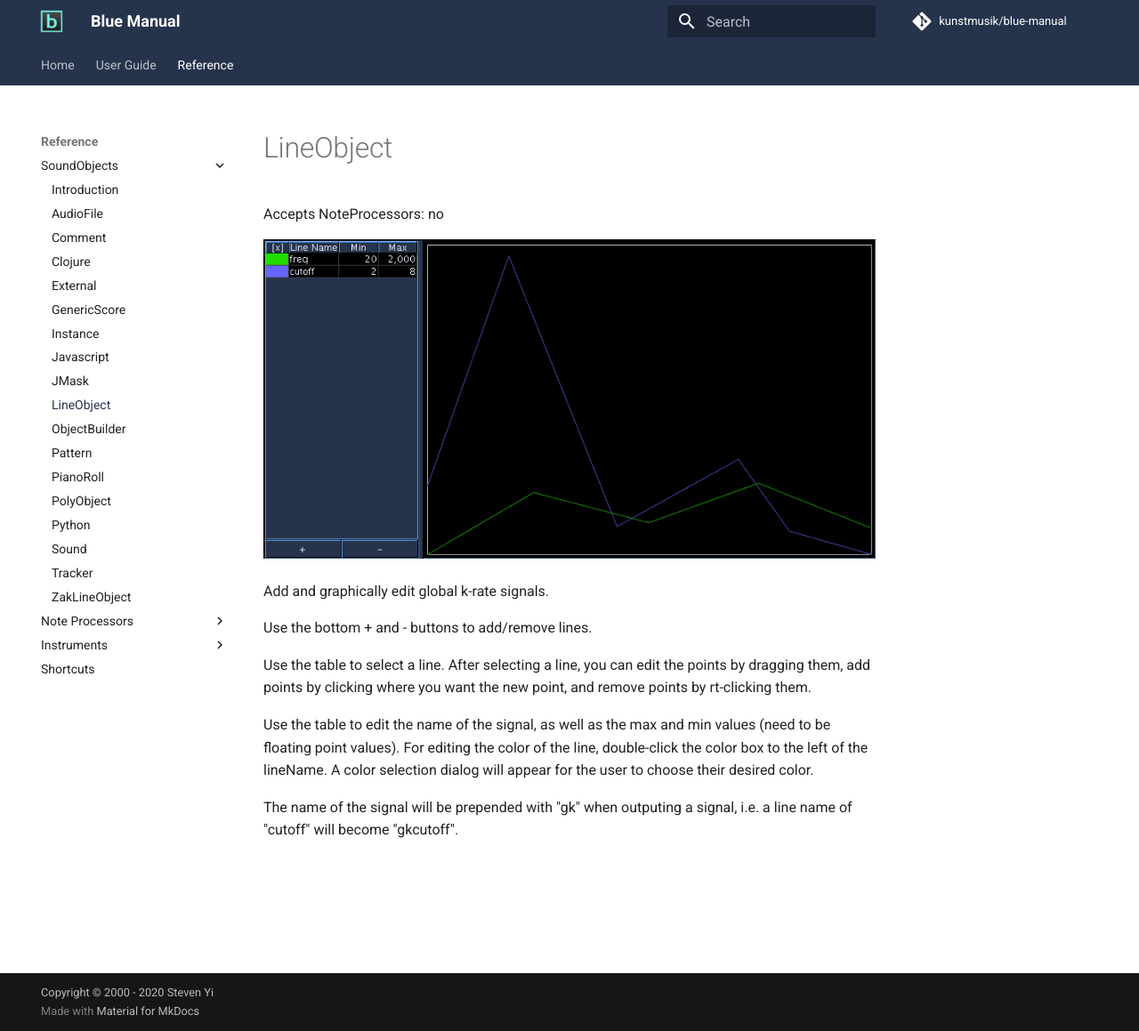
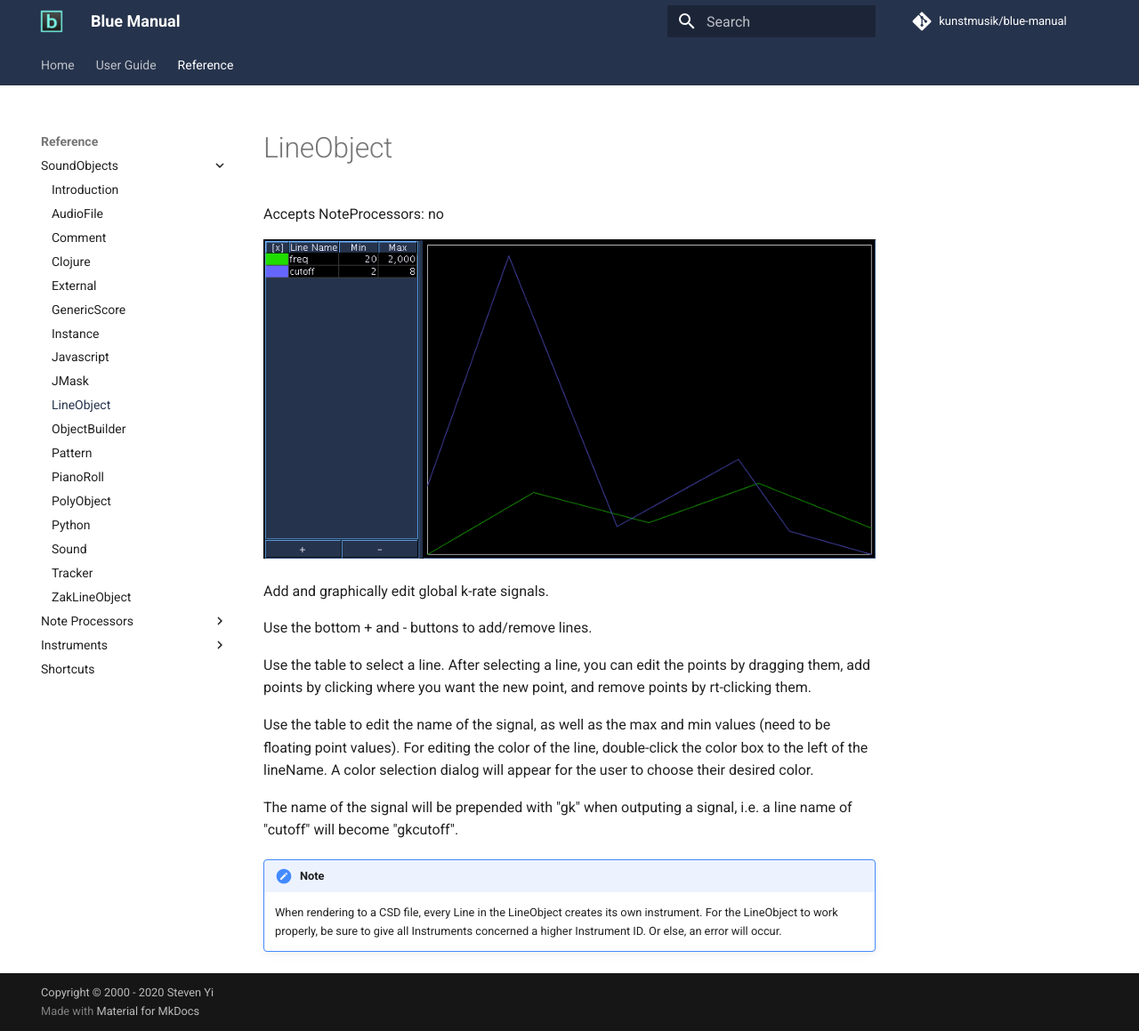
Before and after one commit to kunstmusik/blue-manual, an MkDocs documentation site: the page built from docs/users/reference/soundObjects/lineObject.md, in a window 1280 px wide and 1159 px high. Shown: the whole window at 89% size. Built offline with MkDocs 1.6.1 and Material for MkDocs 9.7.7, drawn with Linux system fonts in a browser that asks for light colours; comment, search, counter and statistics services are not loaded.

Commit message:
added note

```diff
--- a/docs/users/reference/soundObjects/lineObject.md
+++ b/docs/users/reference/soundObjects/lineObject.md
@@ -19,3 +19,9 @@ selection dialog will appear for the user to choose their desired color.
 
 The name of the signal will be prepended with "gk" when outputing a
 signal, i.e. a line name of "cutoff" will become "gkcutoff".
+
+!!! note
+    When rendering to a CSD file, every Line in the LineObject creates
+    its own instrument.
+    For the LineObject to work properly, be sure to give all Instruments
+    concerned a higher Instrument ID. Or else, an error will occur.
```
